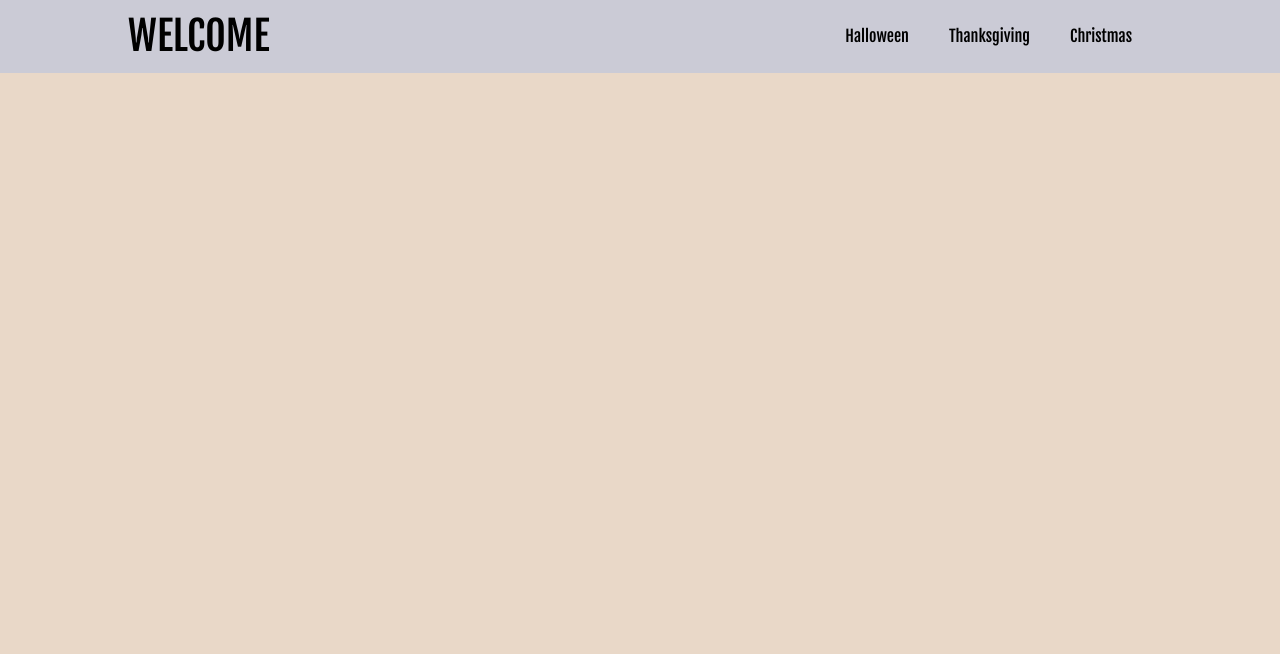
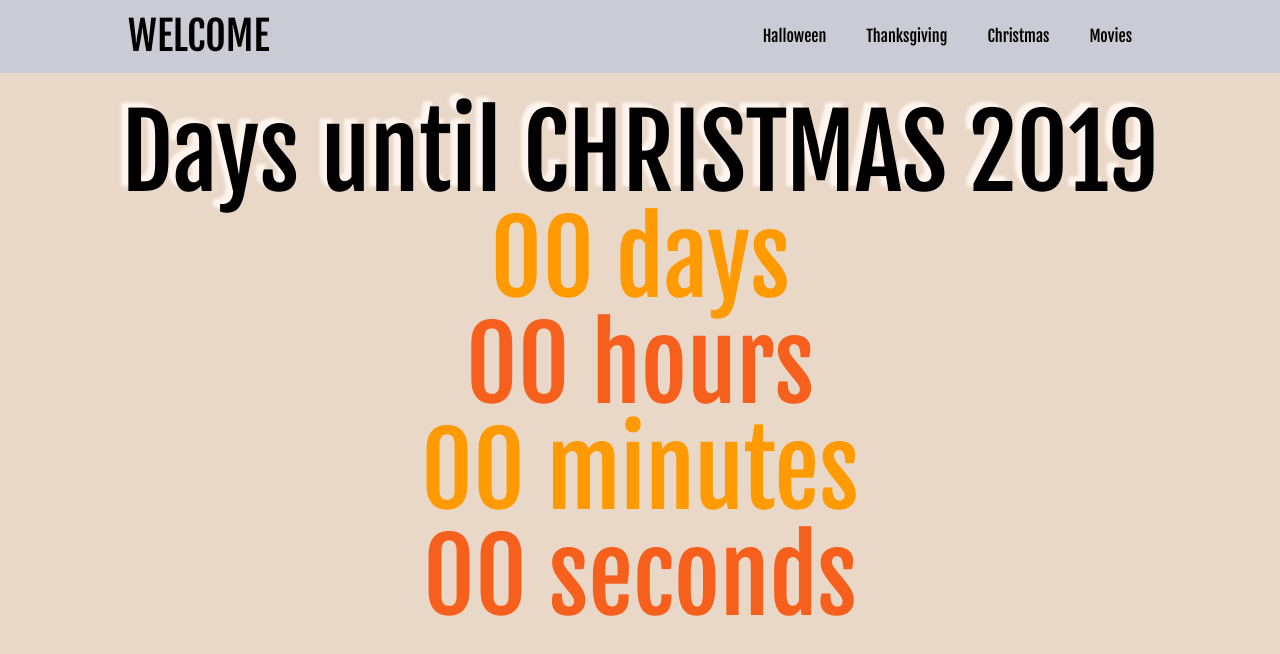
Before and after one commit to sammarston15/countdown, a React (Create React App) app: page /christmas in a window 1280 px wide. Shown: the top 654 px of the page. Built offline with nearby package versions, Linux system fonts and the light colour scheme.

Commit message:
started movies area

```diff
--- a/package.json
+++ b/package.json
@@ -3,6 +3,7 @@
   "version": "0.1.0",
   "private": true,
   "dependencies": {
+    "axios": "^0.19.0",
     "moment": "^2.24.0",
     "react": "^16.10.2",
     "react-csv": "^1.1.1",
--- a/public/index.html
+++ b/public/index.html
@@ -25,7 +25,7 @@
       Learn how to configure a non-root public URL by running `npm run build`.
     -->
     <link href="https://fonts.googleapis.com/css?family=Fjalla+One&display=swap" rel="stylesheet">
-    <title>React App</title>
+    <title>Holiday Countdown</title>
   </head>
   <body>
     <noscript>You need to enable JavaScript to run this app.</noscript>
--- a/src/App.css
+++ b/src/App.css
@@ -153,11 +153,14 @@ button:active {
   display: flex;
   flex-direction: column;
   align-items: center;
+  overflow: auto;
 }
 
 .home {
   display: flex;
   flex-direction: column;
   align-items: center;
-  justify-content: space-between;
+  justify-content: space-evenly;
+  width: 100%;
+  height: auto;
 }
--- a/src/App.js
+++ b/src/App.js
@@ -3,6 +3,9 @@ import './reset.css';
 import './App.css';
 import { Switch, Route, Link } from 'react-router-dom';
 import Halloween from './components/halloween/halloween';
+import Thanksgiving from './components/thanksgiving/thanksgiving';
+import Christmas from './components/Christmas/Christmas';
+import Movies from './components/movies/movies';
 import {CSVLink} from 'react-csv';
 
 class App extends React.Component {
@@ -84,8 +87,15 @@ class App extends React.Component {
             <Link to='/halloween' style={{textDecoration: 'none', color: 'black', height: '100%', width: 'auto'}}>
               <div className="nav-button">Halloween</div>
             </Link>
-            <div className="nav-button">Thanksgiving</div>
-            <div className="nav-button">Christmas</div>
+            <Link to='/thanksgiving' style={{textDecoration: 'none', color: 'black', height: '100%', width: 'auto'}}>
+              <div className="nav-button">Thanksgiving</div>
+            </Link>
+            <Link to='/christmas' style={{textDecoration: 'none', color: 'black', height: '100%', width: 'auto'}}>
+              <div className="nav-button">Christmas</div>
+            </Link>
+            <Link to='/movies' style={{textDecoration: 'none', color: 'black', height: '100%', width: 'auto'}}>
+              <div className="nav-button">Movies</div>
+            </Link>
           </div>
         </header>
         <div className="body">
@@ -95,7 +105,11 @@ class App extends React.Component {
                   this.handleLoading()
                   :
                   <div className="home">
-                    <div style={{fontSize: '50px', color: 'whitesmoke', maxWidth: '400px', height: 'auto', textAlign: 'center'}}>Hello all, enter info to put in the csv file</div>
+                    <div style={{fontSize: '50px', color: 'whitesmoke', maxWidth: '600px', height: 'auto', textAlign: 'center'}}>
+                      Take a look at the tabs up top to see how much time it takes to get to that holiday. <br/>
+                      <br/>
+                      Hello all, enter info to put in the csv file
+                    </div>
                     <button onClick={this.handleStartLoad}>Click me to load</button>
                     <input name="firstname" value={firstname} placeholder='firstname' onChange={this.handleChange} />
                     <input name="lastname" value={lastname} placeholder='lastname' onChange={this.handleChange} />
@@ -115,9 +129,10 @@ class App extends React.Component {
                   </div>
                 }
               </Route>
-              <Route path='/halloween'>
-                <Halloween timeTillDate="10 31 2019, 12:00 am" timeFormat="MM DD YYYY, h:mm a" />
-              </Route>
+              <Route path='/halloween' component={Halloween} />
+              <Route path='/thanksgiving' component={Thanksgiving} />
+              <Route path='/christmas' component={Christmas} />
+              <Route path='/movies' component={Movies} />
             </Switch>
         </div>
       </div>
--- a/src/components/Christmas/Christmas.js
+++ b/src/components/Christmas/Christmas.js
@@ -0,0 +1,56 @@
+import React from 'react';
+import './Christmas.css';
+
+class Christmas extends React.Component {
+	state = {
+        deadline: 'Decmember, 25, 2019',
+        days: 0,
+        hours: 0,
+        minutes: 0,
+        seconds: 0
+	}
+
+	componentWillMount() {
+        this.getTimeUntil(this.state.deadline);
+    }
+
+    componentDidMount() {
+        setInterval(() => this.getTimeUntil(this.state.deadline), 1000);
+    }
+
+    loading0(num) {
+        return num < 10 ? '0' + num : num;
+    }
+
+    getTimeUntil(deadline) {
+        const time = Date.parse(deadline) - Date.parse(new Date());
+
+        if (time < 0) {
+            this.setState({days: 0, hours: 0, minutes: 0, seconds: 0})
+        } else {
+            const days = Math.floor(time / (1000 * 60 * 60 * 24));
+            const hours = Math.floor((time / (1000 * 60 * 60)) % 24);
+            const minutes = Math.floor((time / 1000 / 60) % 60);
+            const seconds = Math.floor((time / 1000) % 60);
+            this.setState({days, hours, minutes, seconds});
+
+        }
+    }
+
+	render() {
+
+		return (
+			<div className='thanksgiving'>
+                {/* <iframe src="https://giphy.com/embed/9PgseUGIG7YfmNcuU3" width="1000px" height="1000px" frameBorder="0" classname="giphy-embed" allowFullScreen style={{zIndex: '1'}}></iframe> */}
+                <div className='title'>Days until CHRISTMAS 2019</div>
+				<div className="clock-days">{this.loading0(this.state.days)} days</div>
+                <div className="clock-hours">{this.loading0(this.state.hours)} hours</div>
+                <div className="clock-minutes">{this.loading0(this.state.minutes)} minutes</div>
+                <div className="clock-seconds">{this.loading0(this.state.seconds)} seconds</div>
+			</div>
+		);
+	}
+}
+
+
+export default Christmas;
--- a/src/components/halloween/halloween.css
+++ b/src/components/halloween/halloween.css
@@ -1,25 +1,27 @@
 .halloween {
     width: 100%;
-    height: auto ;
+    height: 100% ;
     display: flex;
     flex-direction: column;
     align-items: center;
     justify-content: flex-start;
-
-}
-.giphy-embed {
-    z-index: 1;
-    height: 1000px;
-    width: 1000px;
+    background: url('https://media.giphy.com/media/9PgseUGIG7YfmNcuU3/giphy.gif') no-repeat center center fixed;
+    -webkit-background-size: cover;
+    -moz-background-size: cover;
+    -o-background-size: cover;
+    background-size: cover;
 }
 
 
 .title {
+    padding-top: 30px;
     width: 100%;
     height: 20%;
     font-size: 100px;
     display: flex;
     justify-content: center;
+    color: rgb(0, 0, 0);
+    text-shadow: -7px -5px 3px seashell;
 }
 .clock-days {
     width: 100%;
@@ -27,6 +29,7 @@
     font-size: 100px;
     display: flex;
     justify-content: center;
+    color: rgb(255, 154, 0);
 }
 .clock-hours {
     width: 100%;
@@ -34,6 +37,7 @@
     font-size: 100px;
     display: flex;
     justify-content: center;
+    color: rgb(247, 95, 28);
 }
 .clock-minutes {
     width: 100%;
@@ -41,6 +45,7 @@
     font-size: 100px;
     display: flex;
     justify-content: center;
+    color: rgb(255, 154, 0);
 }
 .clock-seconds {
     width: 100%;
@@ -48,4 +53,5 @@
     font-size: 100px;
     display: flex;
     justify-content: center;
+    color: rgb(247, 95, 28);
 }
--- /dev/null
+++ b/src/components/movies/movies.css
@@ -0,0 +1,23 @@
+.movies-body {
+    width: 100%;
+    height: auto;
+    display: flex;
+    flex-direction: column;
+}
+
+.search-bar-container {
+    width: 100%;
+    height: 75px;
+    background: blue;
+    display: flex;
+    justify-content: center;
+    align-items: center;
+}
+
+.search-bar-container input {
+    width: 500px;
+    height: 30px;
+    border-radius: 5px;
+    outline: none;
+    border: none;
+}
--- /dev/null
+++ b/src/components/movies/movies.js
@@ -0,0 +1,35 @@
+import React, { Component } from 'react';
+import './movies.css';
+import axios from 'axios';
+
+class Movies extends Component {
+
+
+    componentDidMount() {
+        axios.get('https://api.themoviedb.org/3/discover/movie?api_key=<<api_key>>&language=en-US&sort_by=popularity.desc&include_adult=false&include_video=false&page=1')
+            .then(response => {
+
+            })
+    }
+
+
+    getMovies = () => {
+        axios.get('https://api.themoviedb.org/3/movie/550?api_key=e3b88ea03f5f916f87b2657d0a7a6ebf')
+    }
+
+
+    render() {
+        return (
+            <div className="movies-body">
+                <div className="search-bar-container">
+                    <input type="text" placeholder="Search"/>
+                </div>
+                <div className="results-container">
+
+                </div>
+            </div>
+        );
+    }
+}
+
+export default Movies;
--- a/src/components/thanksgiving/thanksgiving.js
+++ b/src/components/thanksgiving/thanksgiving.js
@@ -0,0 +1,56 @@
+import React from 'react';
+import './thanksgiving.css';
+
+class Thanksgiving extends React.Component {
+	state = {
+        deadline: 'November, 26, 2020',
+        days: 0,
+        hours: 0,
+        minutes: 0,
+        seconds: 0
+	}
+
+	componentWillMount() {
+        this.getTimeUntil(this.state.deadline);
+    }
+
+    componentDidMount() {
+        setInterval(() => this.getTimeUntil(this.state.deadline), 1000);
+    }
+
+    loading0(num) {
+        return num < 10 ? '0' + num : num;
+    }
+
+    getTimeUntil(deadline) {
+        const time = Date.parse(deadline) - Date.parse(new Date());
+
+        if (time < 0) {
+            this.setState({days: 0, hours: 0, minutes: 0, seconds: 0})
+        } else {
+            const days = Math.floor(time / (1000 * 60 * 60 * 24));
+            const hours = Math.floor((time / (1000 * 60 * 60)) % 24);
+            const minutes = Math.floor((time / 1000 / 60) % 60);
+            const seconds = Math.floor((time / 1000) % 60);
+            this.setState({days, hours, minutes, seconds});
+
+        }
+    }
+
+	render() {
+
+		return (
+			<div className='thanksgiving'>
+                {/* <iframe src="https://giphy.com/embed/9PgseUGIG7YfmNcuU3" width="1000px" height="1000px" frameBorder="0" classname="giphy-embed" allowFullScreen style={{zIndex: '1'}}></iframe> */}
+                <div className='title'>Days until THANKSGIVING 2020</div>
+				<div className="clock-days">{this.loading0(this.state.days)} days</div>
+                <div className="clock-hours">{this.loading0(this.state.hours)} hours</div>
+                <div className="clock-minutes">{this.loading0(this.state.minutes)} minutes</div>
+                <div className="clock-seconds">{this.loading0(this.state.seconds)} seconds</div>
+			</div>
+		);
+	}
+}
+
+
+export default Thanksgiving;
```
Also changed, not shown: src/components/halloween/halloween.js (+7 -7 lines), 1 other file (tests, documents, lock files or other folders).
